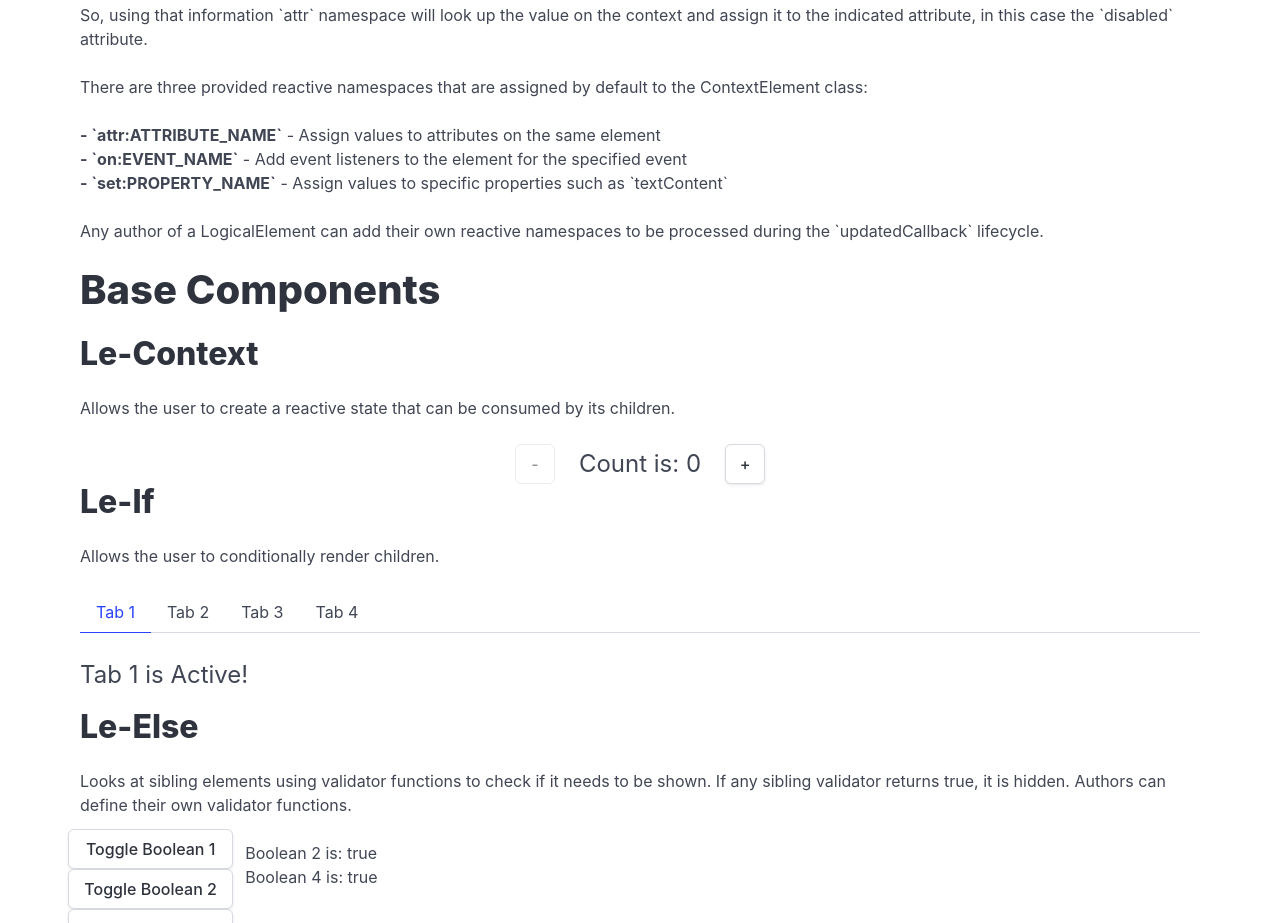
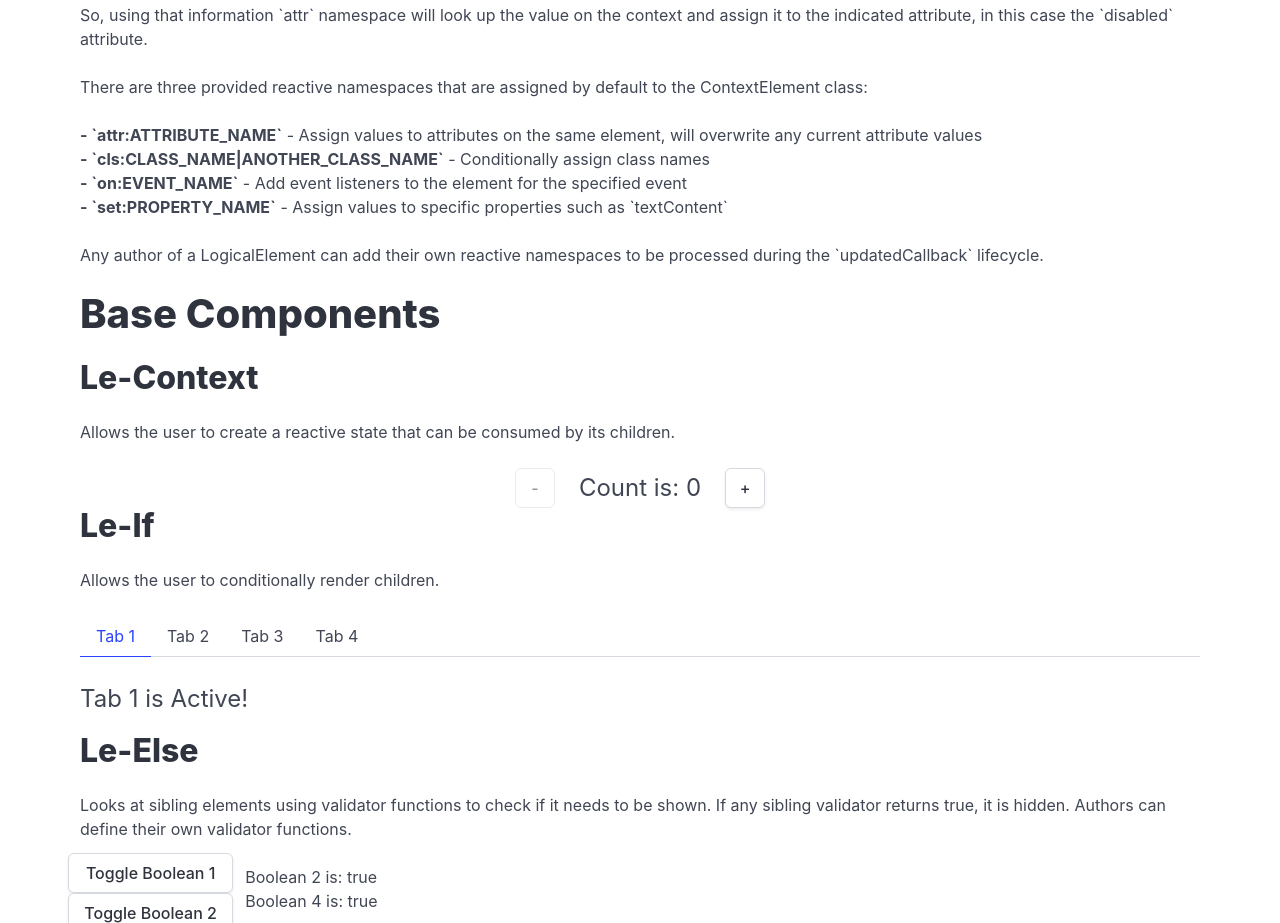
Before and after one commit to Gutenborg/logical-elements, a website built with Vite: page src/documentation/index.html in a window 1280 px wide. Shown: the part 1697-2620 px from the top of the page. Built offline with nearby package versions, Linux system fonts and the light colour scheme.

Commit message:
Update current documentation.

```diff
--- a/src/documentation/index.html
+++ b/src/documentation/index.html
@@ -128,7 +128,11 @@
   <ul class="block">
     <li>
       <span class="has-text-weight-bold">- `attr:ATTRIBUTE_NAME`</span> - Assign values to attributes on the same
-      element
+      element, will overwrite any current attribute values
+    </li>
+
+    <li>
+      <span class="has-text-weight-bold">- `cls:CLASS_NAME|ANOTHER_CLASS_NAME`</span> - Conditionally assign class names
     </li>
 
     <li>
```
Also changed, not shown: README.md.
